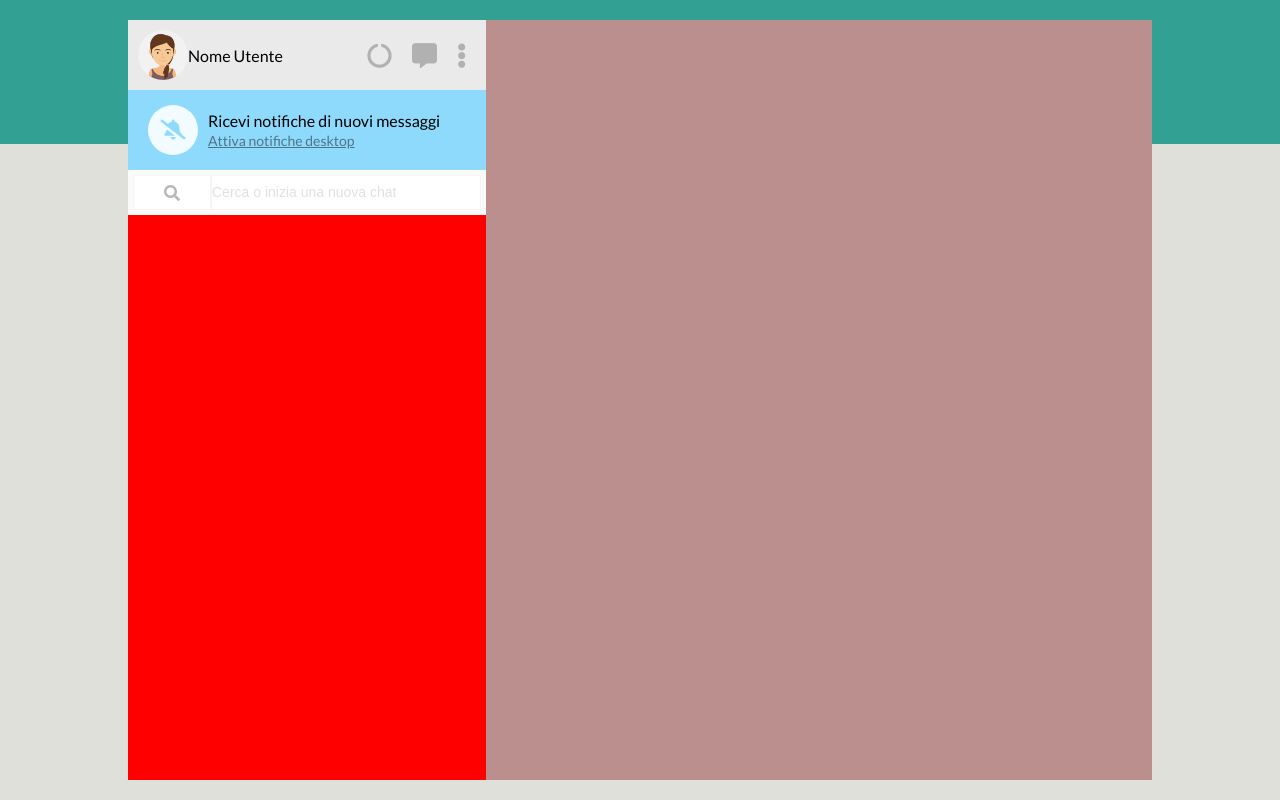
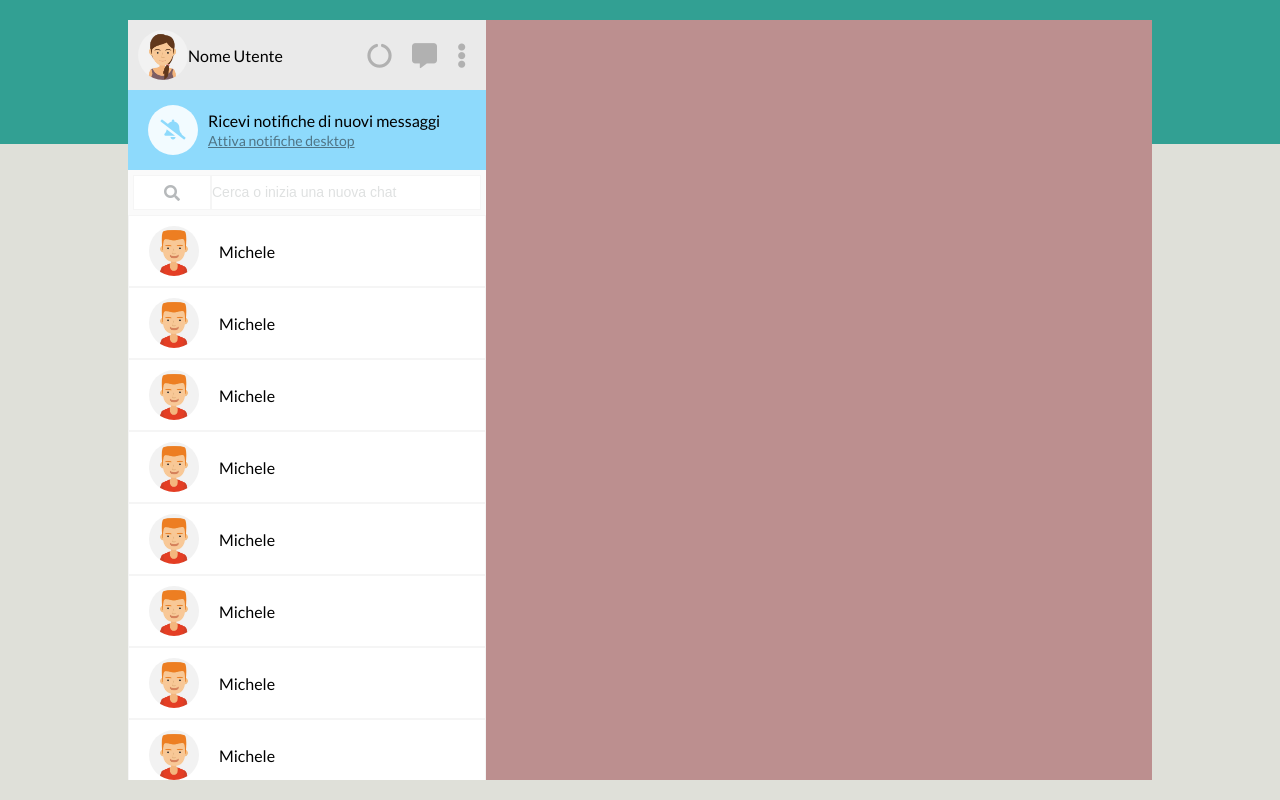
Before and after one commit to Yu4iy/vue-boolzapp, a plain HTML site: page index.html in a window 1280 px wide. Drawn offline with nearby package versions, Linux system fonts and the light colour scheme.

Commit message:
add contacts

```diff
--- a/css/style.css
+++ b/css/style.css
@@ -27,7 +27,10 @@ body{
 }
 .left-bar{
 	width: 35%;
+	display: flex;
+	flex-direction: column;
 	background-color: red;
+	flex-grow: 1;
 }
 
 .profile{
@@ -124,6 +127,24 @@ body{
 
 }
 
+.contacts {
+	display: flex;
+	flex-direction: column;
+	background-color: aqua;
+
+	overflow: auto;
+}
+.contact{
+	display: flex;
+	align-items: center;
+	background-color: #fff;
+	padding: 10px 20px;
+	border: 1px solid #f5f5f5;
+}
+
+.contact .profile__name{
+	padding: 0 20px;
+}
 
 
 
--- a/index.html
+++ b/index.html
@@ -34,10 +34,44 @@
 						<a href="">Attiva notifiche desktop</a>
 					</div>
 			</div>
-			<nav class="search">
+			<label class="search">
 				<a href="" class="search__btn"><i class="fas fa-search"></i></a>
 				<input class="search__input" placeholder="Cerca o inizia una nuova chat" type="text">
-			</nav>
+			</label>
+			<div class="contacts">
+				<div class="contact">
+					<img class="profile__img" src="./img/avatar_1.jpg" alt="">
+					<div class="profile__name name">Michele</div>
+				</div>
+				<div class="contact">
+					<img class="profile__img" src="./img/avatar_1.jpg" alt="">
+					<div class="profile__name name">Michele</div>
+				</div>
+				<div class="contact">
+					<img class="profile__img" src="./img/avatar_1.jpg" alt="">
+					<div class="profile__name name">Michele</div>
+				</div>
+				<div class="contact">
+					<img class="profile__img" src="./img/avatar_1.jpg" alt="">
+					<div class="profile__name name">Michele</div>
+				</div>
+				<div class="contact">
+					<img class="profile__img" src="./img/avatar_1.jpg" alt="">
+					<div class="profile__name name">Michele</div>
+				</div>
+				<div class="contact">
+					<img class="profile__img" src="./img/avatar_1.jpg" alt="">
+					<div class="profile__name name">Michele</div>
+				</div>
+				<div class="contact">
+					<img class="profile__img" src="./img/avatar_1.jpg" alt="">
+					<div class="profile__name name">Michele</div>
+				</div>
+				<div class="contact">
+					<img class="profile__img" src="./img/avatar_1.jpg" alt="">
+					<div class="profile__name name">Michele</div>
+				</div>
+			</div>
 		</div>
 		<div class="right-bar">
 
```
